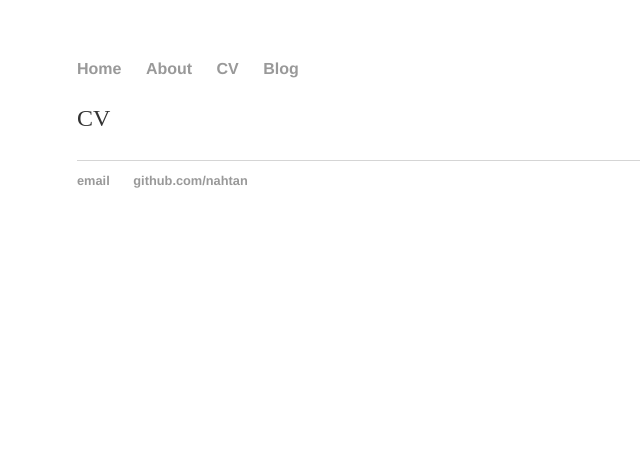
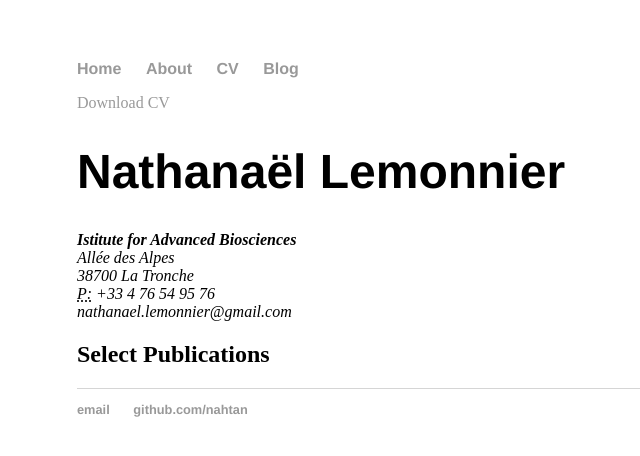
Before and after one commit to nahtan/nahtan.github.io, a Jekyll site: the page built from cv/index.html, in a window 1280 px wide. Shown: the top 456 px of the page, without its empty margins (115-755 px from the left). Built offline with Jekyll 4.4.1, drawn with Linux system fonts in a browser that asks for light colours.

Commit message:
Update index.html

```diff
--- a/cv/index.html
+++ b/cv/index.html
@@ -1,10 +1,22 @@
 ---
 layout: default
-title: Nathan' CV
+title: Nathan's CV
 ---
 
-  <div class="blurb">
+	<div class="cv">
+		<a href="#" class="download" title="Download CV as PDF">Download CV</a>
+					<h1>Nathanaël Lemonnier</h1>
+					<address>
+					<strong>Istitute for Advanced Biosciences</strong><br>
+					Allée des Alpes<br>
+					38700 La Tronche<br>
+					<abbr title="phone">P:</abbr> +33 4 76 54 95 76 <br>
+					<span class="obfuscate">nathanael.lemonnier@gmail.com</span>
+					</address>
 
-    <p>CV</p>
+					<h2>Select Publications</h2>
 
-</div><!-- /.blurb -->
+
+
+
+	</div>
```
